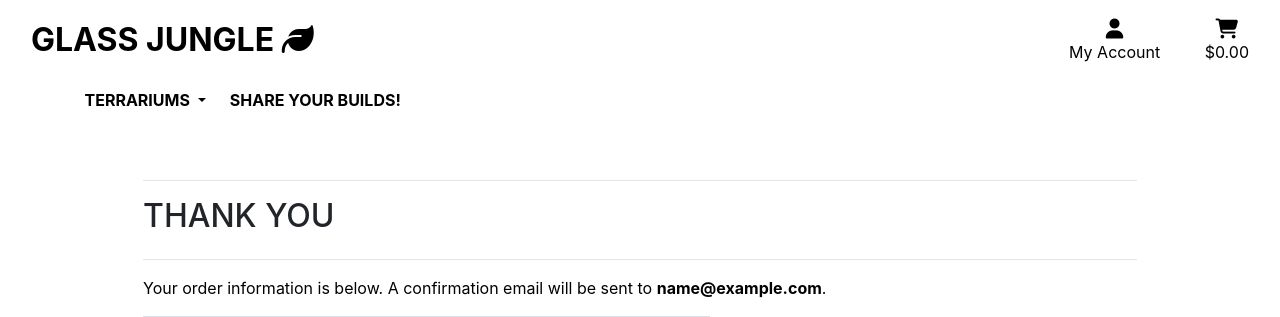
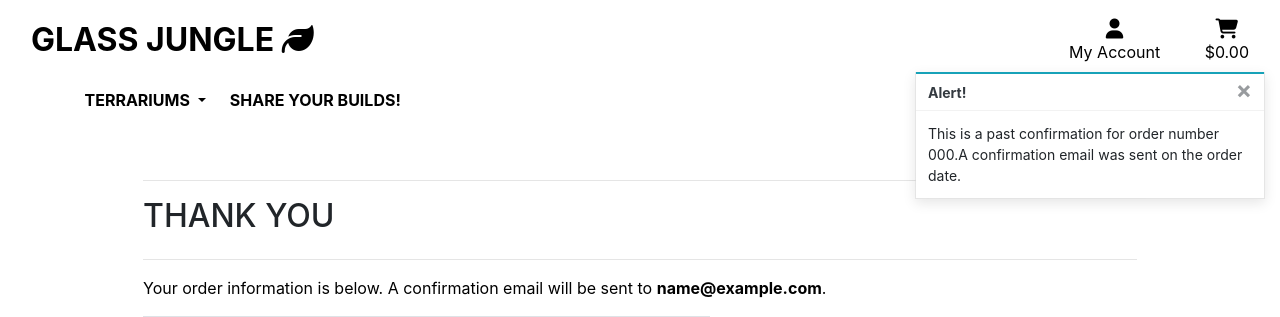
Before and after one commit to RvN-R/glassjungle, a Django app: page /profile/order_history/000 in a window 1280 px wide. Shown: the top 317 px of the page. Run offline with Django 3.2, Linux system fonts and the light colour scheme; tables that the repository leaves empty hold one stand-in row (values such as "Sample post"); parts of the project's set-up code (start-up, migrations or seed data) failed here and were passed over; some libraries are stand-ins or nearby versions.

Commit message:
Added toasts

```diff
--- a/bag/views.py
+++ b/bag/views.py
@@ -1,5 +1,7 @@
 from django.shortcuts import render, redirect, reverse, HttpResponse
+from django.contrib import messages
 
+from products.models import Product
 # Create your views here.
 
 
@@ -11,6 +13,7 @@ def view_bag(request):
 def add_to_bag(request, item_id):
     """ Add a quantity of the specified product to the shopping bag """
 
+    product = Product.objects.get(pk=item_id)
     quantity = int(request.POST.get('quantity'))
     redirect_url = request.POST.get('redirect_url')
     bag = request.session.get('bag', {})
@@ -19,6 +22,7 @@ def add_to_bag(request, item_id):
         bag[item_id] += quantity
     else:
         bag[item_id] = quantity
+        messages.success(request, f'Added {product.name} to your bag')
 
     request.session['bag'] = bag
     return redirect(redirect_url)
--- a/glass_jungle/settings.py
+++ b/glass_jungle/settings.py
@@ -95,6 +95,8 @@ TEMPLATES = [
     },
 ]
 
+MESSAGE_STORAGE = 'django.contrib.messages.storage.session.SessionStorage'
+
 AUTHENTICATION_BACKENDS = (
     # Needed to login by username in Django admin, regardless of `allauth`
     'django.contrib.auth.backends.ModelBackend',
--- a/static/css/base.css
+++ b/static/css/base.css
@@ -58,6 +58,21 @@ html{
 
 input[name='q']::placeholder {
     color: #aab7c4;
+}
+
+.message-container{
+    position: fixed;
+    top:72px;
+    right: 15px;
+    z-index: 999999999999;
+}
+
+.custom-toast{
+    overflow: visible;
+}
+
+.toast-capper {
+    height: 2px;
 }
 
 /*empty terrariums.html*/
--- a/templates/base.html
+++ b/templates/base.html
@@ -95,7 +95,21 @@
     </header>
 
     {% if messages %}
-        <div class="message-container"></div>
+        <div class="message-container">
+            {% for message in messages %}
+              {% with message.level as level %}
+                {% if level == 40 %}
+                  {% include 'includes/toasts/toast_error.html' %}
+                {% elif level == 30 %}
+                  {% include 'includes/toasts/toast_warning.html' %}
+                {% elif level == 25 %}
+                  {% include 'includes/toasts/toast_success.html' %}
+                {% else %}
+                  {% include 'includes/toasts/toast_info.html' %}
+                {% endif %}
+              {% endwith %}
+            {% endfor %}
+        </div>
     {% endif %}
 
     {% block page_header %}
@@ -105,6 +119,9 @@
     {% endblock %}
 
     {% block postloadjs %}
+    <script type="text/javascript">
+      $('.toast').toast('show');
+    </script>
     {% endblock %}
 
   </body>
--- /dev/null
+++ b/templates/includes/toasts/toast_info.html
@@ -0,0 +1,13 @@
+<div class="toast custom-toast rounded-0 border-top-0" data-autohide="false">
+    <div class="arrow-up arrow-info"></div>
+    <div class="w-100 toast-capper bg-info"></div>
+    <div class="toast-header bg-white text-dark ">
+        <strong class="mr-auto">Alert!</strong>
+        <button type="button" class="ml-2 mb-1 close text-dark" data-dismiss="toast" aria-label="Close">
+            <span aria-hidden="true">&times;</span>
+        </button>
+    </div>
+    <div class="toast-body bg-white">
+        {{ message }}
+    </div>
+</div>
```
Also changed, not shown: templates/includes/toasts/toast_error.html (added, +13 -0 lines), templates/includes/toasts/toast_succsess.html (added, +13 -0 lines), templates/includes/toasts/toast_warning.html (added, +13 -0 lines).
